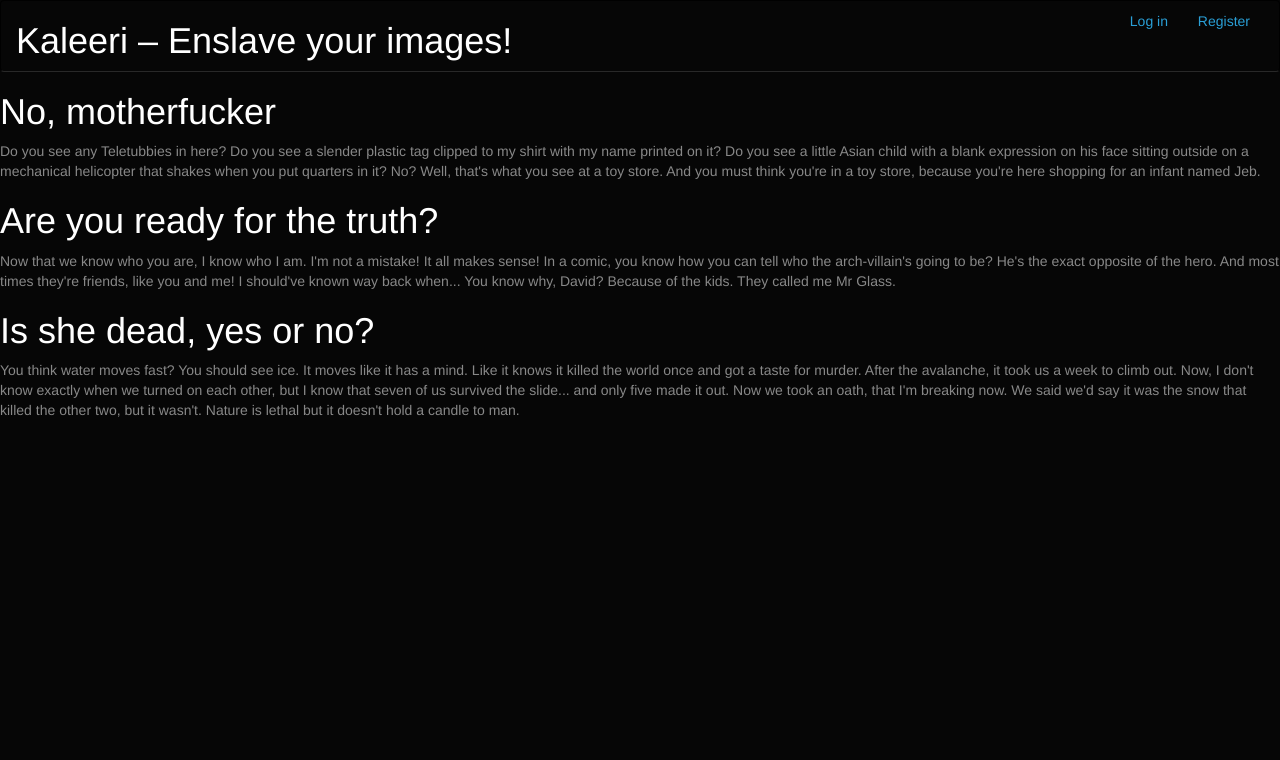
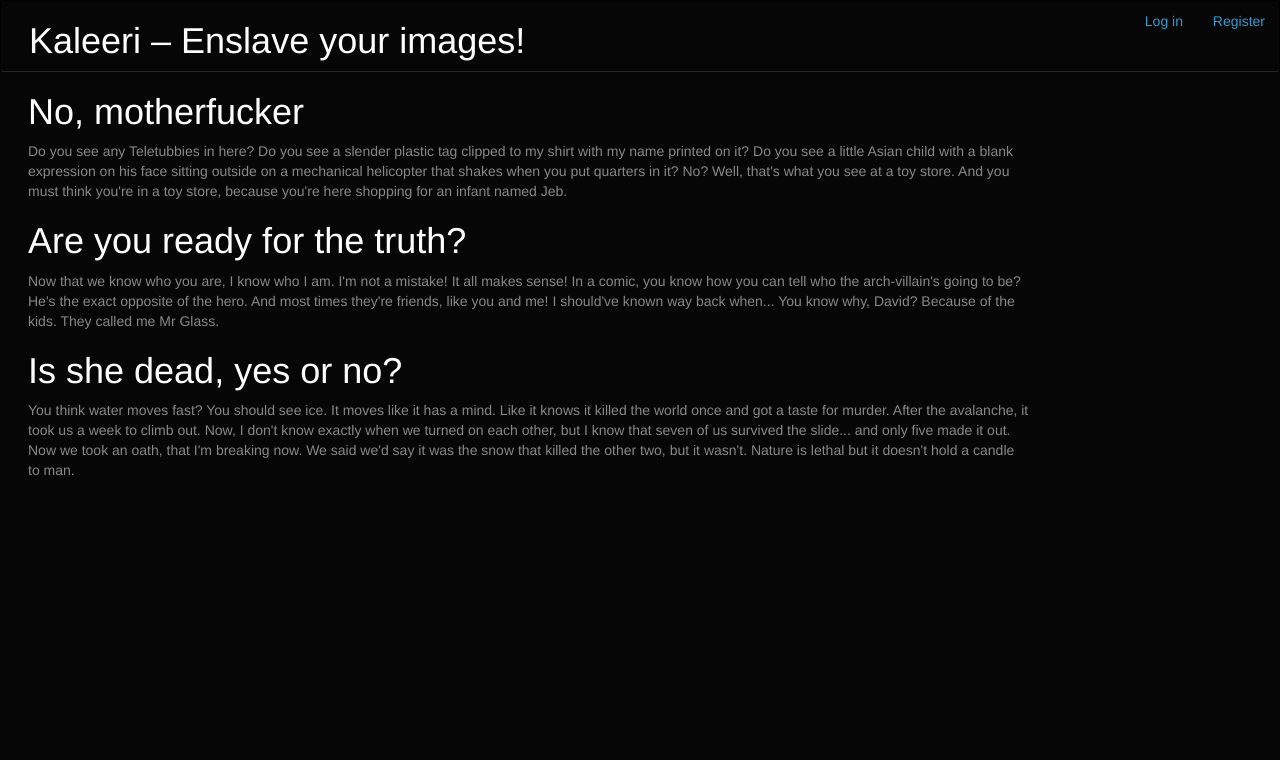
Before and after one commit to sampoz/Kaleeri, a Django app: page / in a window 1280 px wide. Shown: the top 760 px of the page. Run offline with Django 3.2, Linux system fonts and the light colour scheme; some web fonts are replaced.

Commit message:
updated styles

```diff
--- a/kaleeri/gallery/templates/base.html
+++ b/kaleeri/gallery/templates/base.html
@@ -11,7 +11,7 @@
     <body>
         <header>
             <nav role="navigation" class="navbar navbar-default">
-                <div class="collapse navbar-collapse">
+                <div>
                     <div id="topic">
                         <h1>Kaleeri &ndash; Enslave your images!</h1>
                     </div>
--- a/kaleeri/gallery/templates/index.html
+++ b/kaleeri/gallery/templates/index.html
@@ -1,14 +1,13 @@
 {% extends "base.html" %}
 {% block content %}
-<h1>No, motherfucker</h1>
-Do you see any Teletubbies in here? Do you see a slender plastic tag clipped to my shirt with my name printed on it? Do you see a little Asian child with a blank expression on his face sitting outside on a mechanical helicopter that shakes when you put quarters in it? No? Well, that's what you see at a toy store. And you must think you're in a toy store, because you're here shopping for an infant named Jeb.
+    <div id="base-text">
+        <h1>No, motherfucker</h1>
+        <p>Do you see any Teletubbies in here? Do you see a slender plastic tag clipped to my shirt with my name printed on it? Do you see a little Asian child with a blank expression on his face sitting outside on a mechanical helicopter that shakes when you put quarters in it? No? Well, that's what you see at a toy store. And you must think you're in a toy store, because you're here shopping for an infant named Jeb.</p>
 
-<h1>Are you ready for the truth?</h1>
-Now that we know who you are, I know who I am. I'm not a mistake! It all makes sense! In a comic, you know how you can tell who the arch-villain's going to be? He's the exact opposite of the hero. And most times they're friends, like you and me! I should've known way back when... You know why, David? Because of the kids. They called me Mr Glass.
+        <h1>Are you ready for the truth?</h1>
+        <p>Now that we know who you are, I know who I am. I'm not a mistake! It all makes sense! In a comic, you know how you can tell who the arch-villain's going to be? He's the exact opposite of the hero. And most times they're friends, like you and me! I should've known way back when... You know why, David? Because of the kids. They called me Mr Glass.</p>
 
-<h1>Is she dead, yes or no?</h1>
-You think water moves fast? You should see ice. It moves like it has a mind. Like it knows it killed the world once and got a taste for murder. After the avalanche, it took us a week to climb out. Now, I don't know exactly when we turned on each other, but I know that seven of us survived the slide... and only five made it out. Now we took an oath, that I'm breaking now. We said we'd say it was the snow that killed the other two, but it wasn't. Nature is lethal but it doesn't hold a candle to man.
-
-<div style="display:none;">
-<a href="http://slipsum.com">lorem ipsum</a></div>
+        <h1>Is she dead, yes or no?</h1>
+        <p>You think water moves fast? You should see ice. It moves like it has a mind. Like it knows it killed the world once and got a taste for murder. After the avalanche, it took us a week to climb out. Now, I don't know exactly when we turned on each other, but I know that seven of us survived the slide... and only five made it out. Now we took an oath, that I'm breaking now. We said we'd say it was the snow that killed the other two, but it wasn't. Nature is lethal but it doesn't hold a candle to man.</p>
+    </div>
 {% endblock content %}
--- a/kaleeri/static/css/styles.css
+++ b/kaleeri/static/css/styles.css
@@ -1,5 +1,6 @@
 #topic {
     float:left;
+    padding-left: 2em;
 }
 
 #links {
@@ -10,3 +11,15 @@
 #footer-text {
     float:right;
 }
+
+#base-text > p {
+    width: 80%;
+}
+
+#base-text {
+    padding-left: 2em;
+}
+
+body {
+    padding-bottom: 30px;
+}
```
